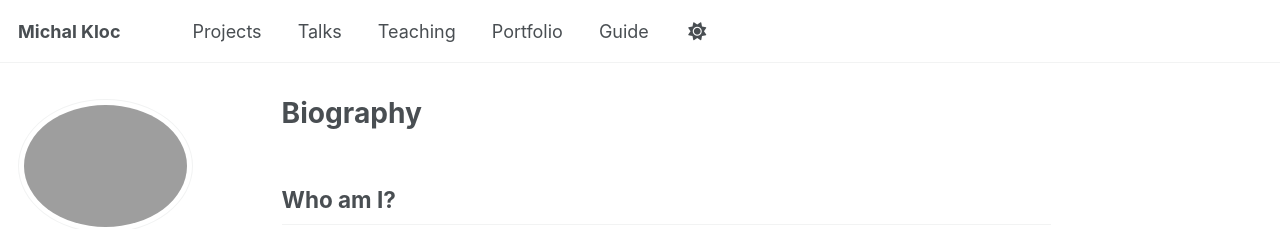
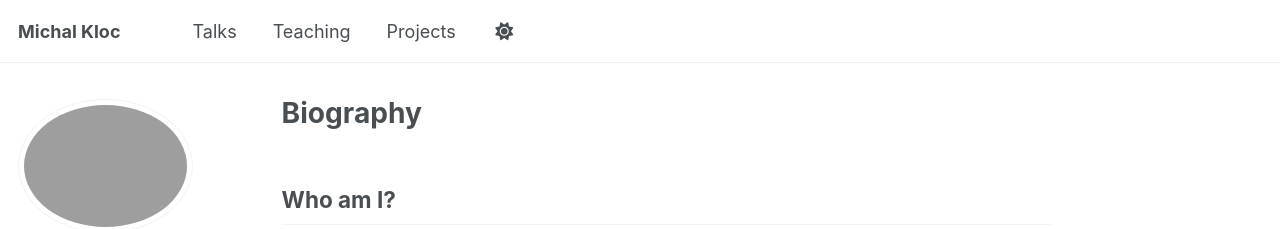
Before and after one commit to MikeKlocCZ/mikekloccz.github.io, a Jekyll site: the page built from _pages/about.md, in a window 1280 px wide. Shown: the top 229 px of the page. Built offline with Jekyll 4.4.1, drawn with Linux system fonts in a browser that asks for light colours; some web fonts are replaced; a script that is not in the unit is left out; part of the change alters nothing that is shown.

Commit message:
Changed portfolio to projects

```diff
--- a/_data/navigation.yml
+++ b/_data/navigation.yml
@@ -8,8 +8,8 @@
 #      Markdown formatted page while the second is generated using JSON.
 
 main:
-  - title: "Projects"
-    url: /publications/
+ # - title: "Projects"
+  #  url: /publications/
 
   - title: "Talks"
     url: /talks/
@@ -17,7 +17,7 @@ main:
   - title: "Teaching"
     url: /teaching/
 
-  - title: "Portfolio"
+  - title: "Projects"
     url: /portfolio/
 
   #- title: "Blog Posts"
@@ -29,5 +29,5 @@ main:
   # - title: "CV"
   #   url: /cv-json/
 
-  - title: "Guide"
-    url: /markdown/
+  #- title: "Guide"
+  #  url: /markdown/
```
